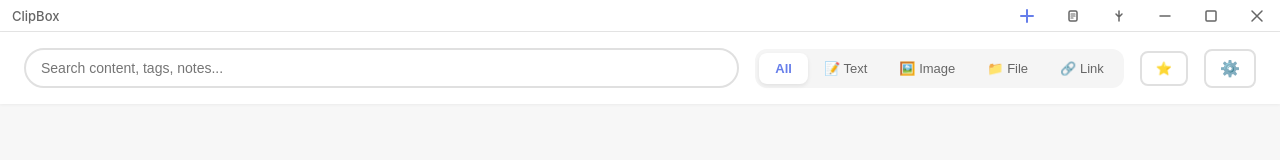
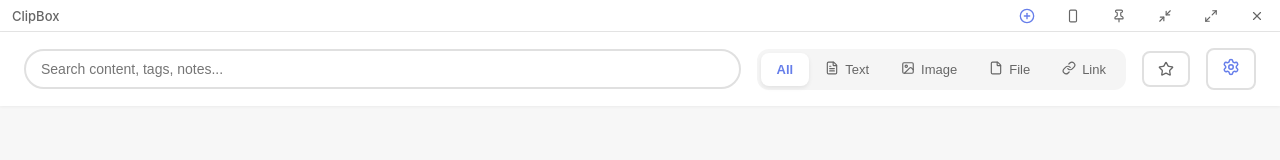
Before and after one commit to zongqir/qollector, a React (Vite) app: page / in a window 1280 px wide. Shown: the top 160 px of the page. Built offline with nearby package versions, Linux system fonts and the light colour scheme.

Commit message:
[ADD]图标一体化设计

```diff
--- a/src/EditModal.jsx
+++ b/src/EditModal.jsx
@@ -1,5 +1,6 @@
 import { useState, useEffect } from 'react';
 import { useTranslation } from 'react-i18next';
+import { X } from 'lucide-react';
 import './EditModal.css';
 
 function EditModal({ item, mode, onSave, onCancel }) {
@@ -72,7 +73,7 @@
       <div className="edit-modal" onClick={(e) => e.stopPropagation()}>
         <div className="edit-modal-header">
           <h3>{isNewMode ? t('editModal.newTitle') : t('editModal.editTitle')}</h3>
-          <button onClick={onCancel} className="edit-modal-close">✕</button>
+          <button onClick={onCancel} className="edit-modal-close"><X size={20} /></button>
         </div>
 
         <div className="edit-modal-body">
@@ -136,7 +137,7 @@
                     onClick={() => handleRemoveTag(tag)}
                     className="edit-modal-tag-remove"
                   >
-                    ✕
+                    <X size={14} />
                   </button>
                 </span>
               ))}
--- a/src/Settings.jsx
+++ b/src/Settings.jsx
@@ -1,6 +1,7 @@
 import { useState, useEffect } from 'react';
 import { invoke } from '@tauri-apps/api/core';
 import { useTranslation } from 'react-i18next';
+import { X } from 'lucide-react';
 import './Settings.css';
 
 const AI_PROVIDERS = [
@@ -182,7 +183,7 @@
       <div className="settings-modal">
         <div className="settings-header">
           <h2>{t('settings.title')}</h2>
-          <button onClick={onClose} className="close-btn">✕</button>
+          <button onClick={onClose} className="close-btn"><X size={20} /></button>
         </div>
 
         <div className="settings-tabs">
--- a/src/components/ItemCard/ItemContent.jsx
+++ b/src/components/ItemCard/ItemContent.jsx
@@ -1,4 +1,5 @@
 import { useTranslation } from 'react-i18next';
+import { Check, FileText } from 'lucide-react';
 import { getContentPreview, getFileList, getFileName } from '../../utils/formatters';
 import { getImageThumbnail, getImageOriginal } from '../../utils/imageHelpers';
 
@@ -16,7 +17,7 @@
     >
       {isCopied && (
         <div className="copy-success-toast">
-          ✓ {t('item.copied')}
+          <Check size={16} /> {t('item.copied')}
         </div>
       )}
 
@@ -41,7 +42,7 @@
         <div className="file-list">
           {getFileList(item.content).map((path, idx) => (
             <div key={idx} className="file-item">
-              <span className="file-icon">📄</span>
+              <FileText size={16} className="file-icon" />
               <span className="file-name">{getFileName(path)}</span>
             </div>
           ))}
--- a/src/components/ItemCard/ItemTags.jsx
+++ b/src/components/ItemCard/ItemTags.jsx
@@ -1,4 +1,5 @@
 import { useTranslation } from 'react-i18next';
+import { Check, X, Tag } from 'lucide-react';
 import { getTags, getSourceApp } from '../../utils/tagHelpers';
 
 function ItemTags({
@@ -92,14 +93,14 @@
             title={t('item.confirmTag')}
             disabled={!newTagInput.trim()}
           >
-            ✓
+            <Check size={13} />
           </button>
           <button
             onClick={onCancelAddTag}
             className="tag-btn-cancel"
             title={t('item.cancelTag')}
           >
-            ✕
+            <X size={13} />
           </button>
           {filteredUserTags.length > 0 && (
             <div className="tag-suggestions">
@@ -110,6 +111,7 @@
                   onClick={() => onAddTagToItem(item, tag)}
                   onMouseDown={(e) => e.preventDefault()}
                 >
+                  <Tag size={14} className="tag-suggestion-icon" />
                   {tag}
                 </div>
               ))}
--- a/src/components/SearchBar.jsx
+++ b/src/components/SearchBar.jsx
@@ -1,4 +1,5 @@
 import { useTranslation } from 'react-i18next';
+import { X, Star, Tag, ChevronDown, ChevronUp, Settings, FileText, Image, File, Link, Check } from 'lucide-react';
 
 function SearchBar({
   searchQuery, onSearchChange,
@@ -13,6 +14,14 @@
 }) {
   const { t } = useTranslation();
 
+  const typeIcons = {
+    all: null,
+    text: <FileText size={14} />,
+    image: <Image size={14} />,
+    file: <File size={14} />,
+    link: <Link size={14} />
+  };
+
   return (
     <header className="header">
       <div className="search-box">
@@ -25,7 +34,7 @@
         />
         {searchQuery && (
           <button onClick={() => onSearchChange('')} className="clear-search">
-            ✕
+            <X size={16} />
           </button>
         )}
       </div>
@@ -40,21 +49,21 @@
             className="clear-filter-btn"
             title={t('toolbar.clearAll')}
           >
-            ✕ {t('toolbar.clearFilter')}
+            <X size={14} /> {t('toolbar.clearFilter')}
           </button>
         </div>
       )}
 
       <div className="type-filter-group">
         {['all', 'text', 'image', 'file', 'link'].map(type => {
-          const icons = { all: '', text: '📝 ', image: '🖼️ ', file: '📁 ', link: '🔗 ' };
           return (
             <button
               key={type}
               onClick={() => onTypeChange(type)}
               className={`type-filter-btn ${selectedType === type ? 'active' : ''}`}
             >
-              {icons[type]}{t(`search.typeFilter.${type}`)}
+              {typeIcons[type] && <span className="type-icon">{typeIcons[type]}</span>}
+              {t(`search.typeFilter.${type}`)}
             </button>
           );
         })}
@@ -65,7 +74,7 @@
         className={`favorites-filter-btn ${showFavoritesOnly ? 'active' : ''}`}
         title={showFavoritesOnly ? t('toolbar.showAll') : t('toolbar.showFavorites')}
       >
-        ⭐
+        <Star size={16} fill={showFavoritesOnly ? 'currentColor' : 'none'} />
       </button>
 
       {allTags.length > 0 && (
@@ -74,11 +83,11 @@
             onClick={onToggleTagFilter}
             className={`tag-select-btn ${selectedTags.length > 0 ? 'has-selection' : ''}`}
           >
-            <span className="tag-icon">🏷️</span>
+            <Tag size={14} className="tag-icon" />
             <span className="tag-label">
               {selectedTags.length > 0 ? t('toolbar.selectedTags', { count: selectedTags.length }) : t('toolbar.filterTags')}
             </span>
-            <span className="dropdown-arrow">{showTagFilter ? '▲' : '▼'}</span>
+            {showTagFilter ? <ChevronUp size={14} className="dropdown-arrow" /> : <ChevronDown size={14} className="dropdown-arrow" />}
           </button>
           {showTagFilter && (
             <div className="tag-dropdown">
@@ -109,7 +118,7 @@
                         onClick={() => onToggleTag(tag)}
                         className={`tag-dropdown-item ${selectedTags.includes(tag) ? 'selected' : ''}`}
                       >
-                        <span className="tag-check">{selectedTags.includes(tag) ? '✓' : ''}</span>
+                        <span className="tag-check">{selectedTags.includes(tag) ? <Check size={14} /> : ''}</span>
                         <span className={`tag-text ${isAITag ? 'ai-tag-text' : ''} ${isUserTag ? 'user-tag-text' : ''} ${isSourceTag ? 'source-tag-text' : ''} ${isTypeTag ? 'type-tag-text' : ''}`}>
                           {isTypeTag && <span className="type-badge">T</span>}
                           {isAITag && <span className="ai-badge">AI</span>}
@@ -136,7 +145,7 @@
         </div>
       )}
       <button onClick={onOpenSettings} className="settings-btn">
-        ⚙️
+        <Settings size={18} />
       </button>
     </header>
   );
--- a/src/components/TitleBar.jsx
+++ b/src/components/TitleBar.jsx
@@ -1,6 +1,7 @@
 import { getCurrentWindow } from '@tauri-apps/api/window';
 import { LogicalSize } from '@tauri-apps/api/dpi';
 import { useTranslation } from 'react-i18next';
+import { PlusCircle, Minimize2, Maximize2, X, Pin, Maximize, RectangleVertical } from 'lucide-react';
 
 const NORMAL_SIZE = { width: 800, height: 600 };
 const MINI_SIZE = { width: 320, height: 450 };
@@ -27,38 +28,21 @@
           className="titlebar-btn quick-add-btn"
           title={t('titlebar.quickAdd')}
         >
-          <svg width="14" height="14" viewBox="0 0 14 14" fill="none">
-            <path d="M7 1V13M1 7H13" stroke="currentColor" strokeWidth="2" strokeLinecap="round"/>
-          </svg>
+          <PlusCircle size={16} />
         </button>
         <button
           onClick={handleToggleMini}
           className={`titlebar-btn mini-btn ${isMiniMode ? 'active' : ''}`}
           title={isMiniMode ? t('titlebar.exitMini') : t('titlebar.miniMode')}
         >
-          {isMiniMode ? (
-            <svg width="14" height="14" viewBox="0 0 14 14" fill="none">
-              <rect x="1" y="1" width="12" height="12" stroke="currentColor" strokeWidth="1.5" rx="1.5"/>
-              <path d="M4 5L7 2L10 5" stroke="currentColor" strokeWidth="1.5" strokeLinecap="round" strokeLinejoin="round"/>
-              <path d="M4 9L7 12L10 9" stroke="currentColor" strokeWidth="1.5" strokeLinecap="round" strokeLinejoin="round"/>
-            </svg>
-          ) : (
-            <svg width="14" height="14" viewBox="0 0 14 14" fill="none">
-              <rect x="3" y="2" width="8" height="10" stroke="currentColor" strokeWidth="1.5" rx="1.5"/>
-              <path d="M5 5H9" stroke="currentColor" strokeWidth="1.2" strokeLinecap="round"/>
-              <path d="M5 7H9" stroke="currentColor" strokeWidth="1.2" strokeLinecap="round"/>
-              <path d="M5 9H7" stroke="currentColor" strokeWidth="1.2" strokeLinecap="round"/>
-            </svg>
-          )}
+          {isMiniMode ? <Maximize size={14} /> : <RectangleVertical size={14} />}
         </button>
         <button
           onClick={onToggleAlwaysOnTop}
           className={`titlebar-btn pin-btn ${isAlwaysOnTop ? 'active' : ''}`}
           title={isAlwaysOnTop ? t('titlebar.unpin') : t('titlebar.pin')}
         >
-          <svg width="14" height="14" viewBox="0 0 14 14" fill="none">
-            <path d="M7 2V8M4 5L7 8L10 5M7 8V12" stroke="currentColor" strokeWidth="1.5" strokeLinecap="round" strokeLinejoin="round"/>
-          </svg>
+          <Pin size={14} />
         </button>
         <button
           onClick={async () => {
@@ -68,9 +52,7 @@
           className="titlebar-btn minimize-btn"
           title={t('titlebar.minimize')}
         >
-          <svg width="14" height="14" viewBox="0 0 14 14" fill="none">
-            <path d="M2 7H12" stroke="currentColor" strokeWidth="1.5" strokeLinecap="round"/>
-          </svg>
+          <Minimize2 size={14} />
         </button>
         {!isMiniMode && (
           <button
@@ -81,9 +63,7 @@
             className="titlebar-btn maximize-btn"
             title={t('titlebar.maximize')}
           >
-            <svg width="14" height="14" viewBox="0 0 14 14" fill="none">
-              <rect x="2" y="2" width="10" height="10" stroke="currentColor" strokeWidth="1.5" rx="1"/>
-            </svg>
+            <Maximize2 size={14} />
           </button>
         )}
         <button
@@ -94,9 +74,7 @@
           className="titlebar-btn close-btn"
           title={t('titlebar.close')}
         >
-          <svg width="14" height="14" viewBox="0 0 14 14" fill="none">
-            <path d="M2 2L12 12M12 2L2 12" stroke="currentColor" strokeWidth="1.5" strokeLinecap="round"/>
-          </svg>
+          <X size={14} />
         </button>
       </div>
     </div>
--- a/src/styles/item-card.css
+++ b/src/styles/item-card.css
@@ -1,6 +1,7 @@
 .content {
   flex: 1;
   overflow-y: auto;
+  overflow-x: visible;
   padding: 20px 30px;
 }
 
@@ -16,6 +17,7 @@
   display: flex;
   flex-direction: column;
   gap: 12px;
+  overflow: visible;
 }
 
 .item-card {
@@ -26,6 +28,13 @@
   transition: all 0.2s ease;
   cursor: pointer;
   position: relative;
+  overflow: visible;
+  z-index: 1;
+}
+
+/* 当卡片内有下拉框时提升层级 */
+.item-card:has(.tag-suggestions) {
+  z-index: 100;
 }
 
 .item-card:hover {
```
Also changed, not shown: src/components/ItemCard/NoteDisplay.jsx (+7 -3 lines), src/styles/tags.css (+9 -4 lines).
